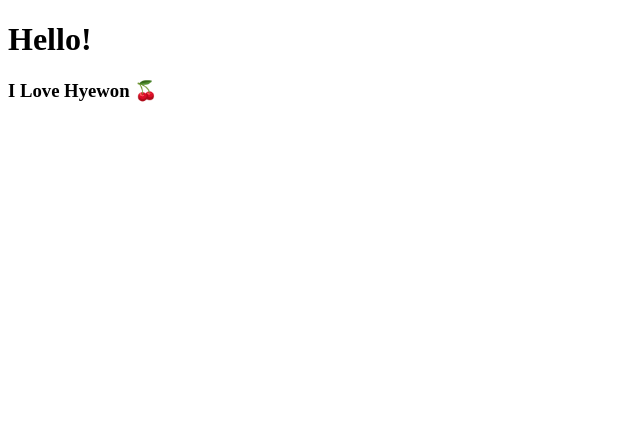
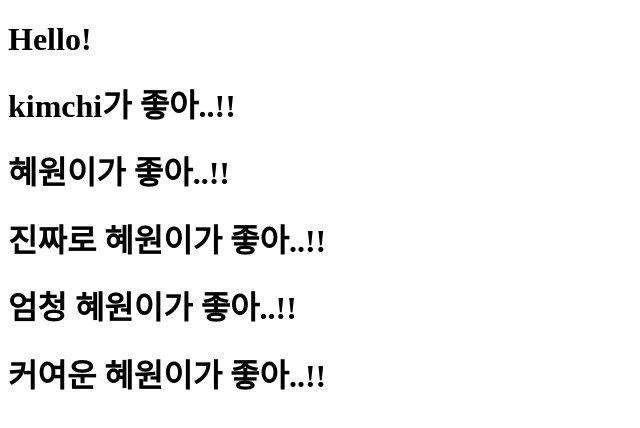
Before and after one commit to dmdj-11-10/react-movie-web, a React (Create React App) app: page / in a window 1280 px wide. Shown: the top 428 px of the page, without its empty margins (0-640 px from the left). Built offline with nearby package versions, Linux system fonts and the light colour scheme.

Commit message:
Chapter #2.1 Clear

```diff
--- a/src/App.js
+++ b/src/App.js
@@ -1,11 +1,21 @@
 import React from "react";
-import Hyewon from "./Hyewon";
+
+function Food(props) {
+  return (
+  <h1>{props.fav}가 좋아..!!</h1>
+  )
+}
+
 
 function App() {
   return (
     <div>
       <h1>Hello!</h1>
-      <Hyewon />
+      <Food fav="kimchi" />
+      <Food fav="혜원이" />
+      <Food fav="진짜로 혜원이" />
+      <Food fav="엄청 혜원이" />
+      <Food fav="커여운 혜원이" />
     </div>
   );
 }
--- a/src/Hyewon.js
+++ /dev/null
@@ -1,9 +0,0 @@
-import React from "react";
-
-function Hyewon() {
-    return (
-        <h3>I Love Hyewon 🍒</h3>
-    )
-}
-
-export default Hyewon;
```
Also changed, not shown: 1 other file (tests, documents, lock files or other folders).
